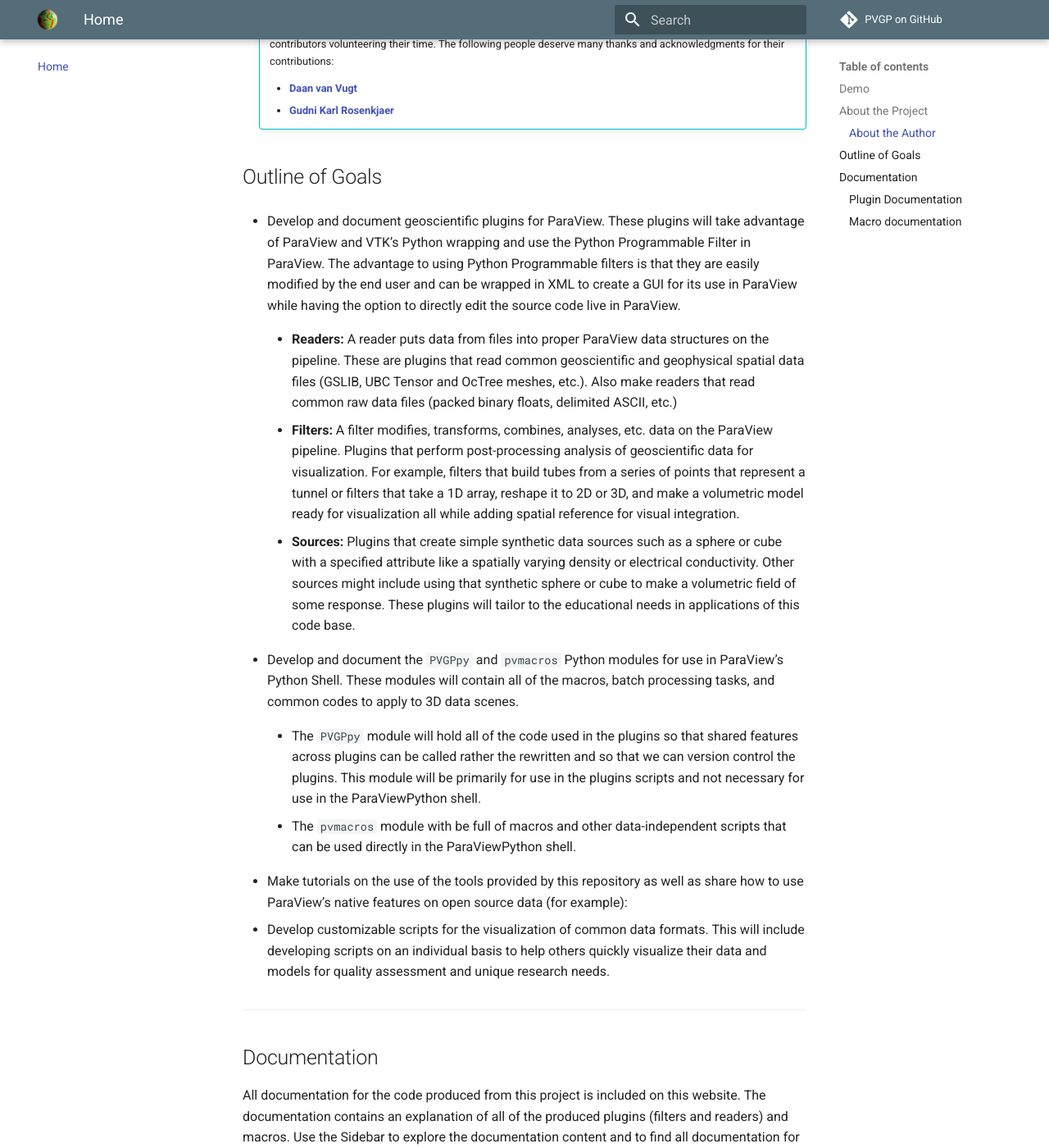
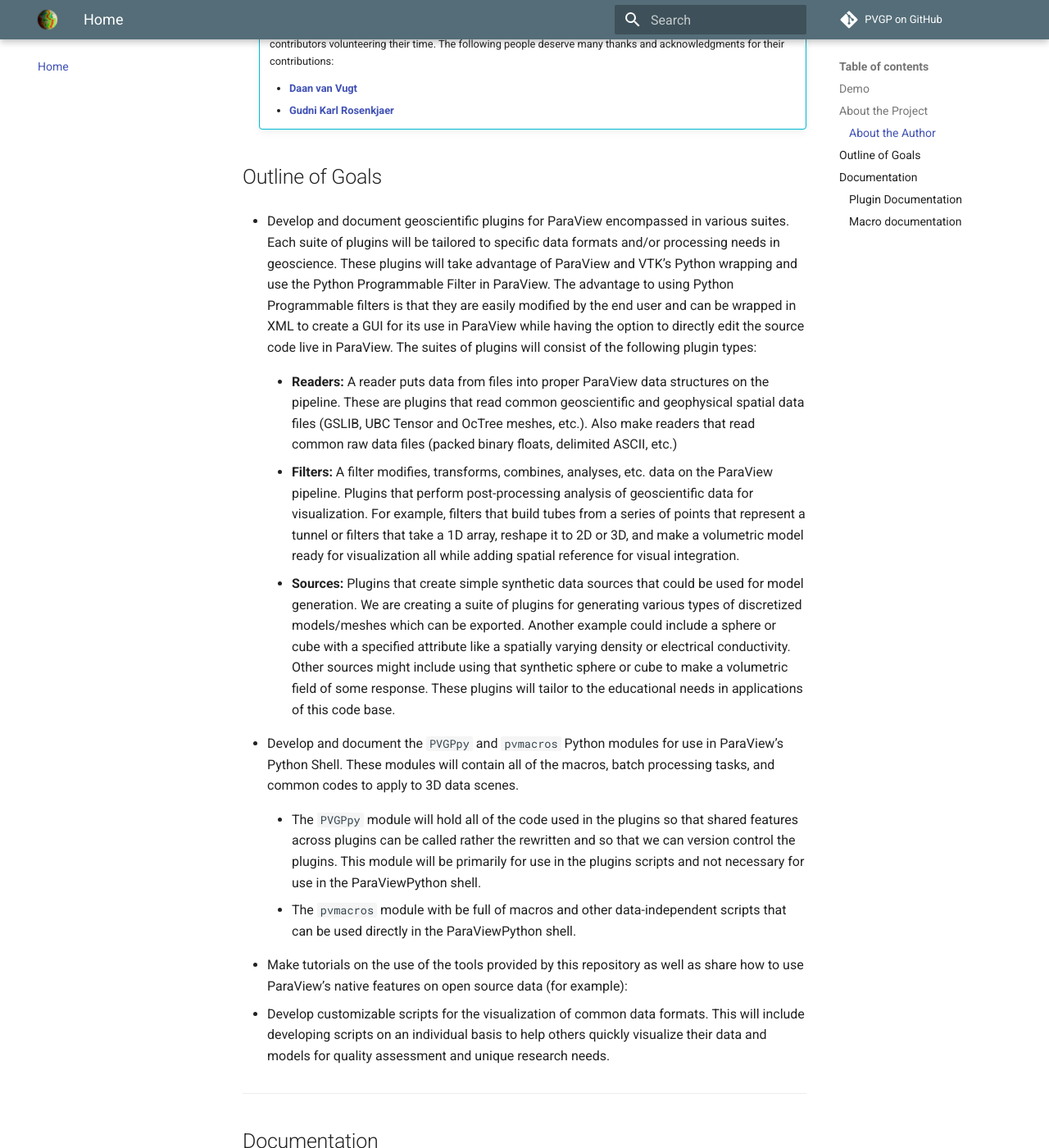
Before and after one commit to OpenGeoVis/PVGeo, an MkDocs documentation site: the page built from docs/index.md, in a window 1280 px wide and 1400 px high, scrolled down 2180 px. Shown: the whole window at 82% size. Built offline with MkDocs 1.6.1 and Material for MkDocs 9.7.7, drawn with Linux system fonts in a browser that asks for light colours; comment, search, counter and statistics services are not loaded; old or Windows-style settings are respelled for this version of MkDocs; some of the changed text lies outside the part shown.

Commit message:
Goals updated

```diff
--- a/docs/index.md
+++ b/docs/index.md
@@ -64,13 +64,13 @@
 
 ## Outline of Goals
 
-* Develop and document geoscientific plugins for ParaView. These plugins will take advantage of ParaView and VTK’s Python wrapping and use the Python Programmable Filter in ParaView. The advantage to using Python Programmable filters is that they are easily modified by the end user and can be wrapped in XML to create a GUI for its use in ParaView while having the option to directly edit the source code live in ParaView.
+* Develop and document geoscientific plugins for ParaView encompassed in various suites. Each suite of plugins will be tailored to specific data formats and/or processing needs in geoscience. These plugins will take advantage of ParaView and VTK’s Python wrapping and use the Python Programmable Filter in ParaView. The advantage to using Python Programmable filters is that they are easily modified by the end user and can be wrapped in XML to create a GUI for its use in ParaView while having the option to directly edit the source code live in ParaView. The suites of plugins will consist of the following plugin types:
 
     * **Readers:** A reader puts data from files into proper ParaView data structures on the pipeline. These are plugins that read common geoscientific and geophysical spatial data files (GSLIB, UBC Tensor and OcTree meshes, etc.). Also make readers that read common raw data files (packed binary floats, delimited ASCII, etc.)
 
     * **Filters:** A filter modifies, transforms, combines, analyses, etc. data on the ParaView pipeline. Plugins that perform post-processing analysis of geoscientific data for visualization. For example, filters that build tubes from a series of points that represent a tunnel or filters that take a 1D array, reshape it to 2D or 3D, and make a volumetric model ready for visualization all while adding spatial reference for visual integration.
 
-    * **Sources:** Plugins that create simple synthetic data sources such as a sphere or cube with a specified attribute like a spatially varying density or electrical conductivity. Other sources might include using that synthetic sphere or cube to make a volumetric field of some response. These plugins will tailor to the educational needs in applications of this code base.
+    * **Sources:** Plugins that create simple synthetic data sources that could be used for model generation. We are creating a suite of plugins for generating various types of discretized models/meshes which can be exported. Another example could include a sphere or cube with a specified attribute like a spatially varying density or electrical conductivity. Other sources might include using that synthetic sphere or cube to make a volumetric field of some response. These plugins will tailor to the educational needs in applications of this code base.
 
 * Develop and document the `PVGPpy` and `pvmacros` Python modules for use in ParaView's Python Shell. These modules will contain all of the macros, batch processing tasks, and common codes to apply to 3D data scenes.
 
```
Also changed, not shown: other parts of docs/index.md (+1 -1 lines).
